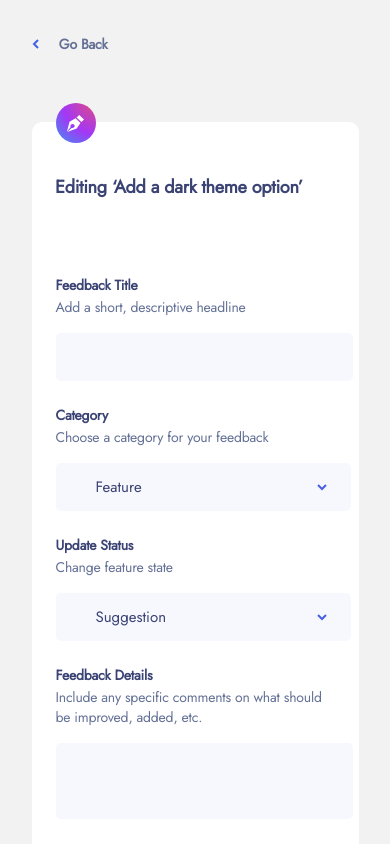
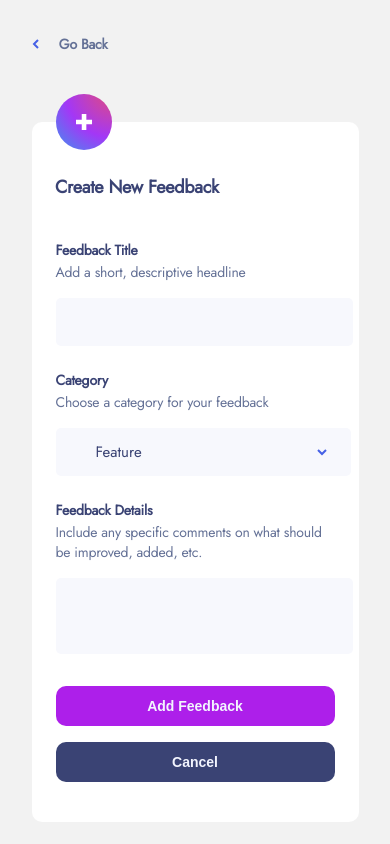
Before and after one commit to AmaliTech-Training-Academy/product-feedback-app, a React (Create React App) app in the folder project/: page / in a window 390 px wide. Shown: the top 844 px of the page. Built offline with nearby package versions, Linux system fonts and the light colour scheme.

Commit message:
Add mobile

```diff
--- a/project/src/App.js
+++ b/project/src/App.js
@@ -1,11 +1,15 @@
 import React from 'react';
 import './App.css';
-import EditFeedback from './Pages/Edit Feedback/EditFeedback';
+import MobileNav from './Components/Header/Mobile nav/MobileNav';
+// import EditFeedback from './Pages/Edit Feedback/EditFeedback';
+import Feedback from './Pages/Feedback/Feedback';
 
 function App() {
   return (
     <div className="App">
-      <EditFeedback />
+      {/* <EditFeedback /> */}
+      {/* <MobileNav /> */}
+      <Feedback />
     </div>
   );
 }
--- /dev/null
+++ b/project/src/Components/Header/Mobile nav/MobileNav.js
@@ -0,0 +1,14 @@
+import React from 'react'
+import {
+    Container
+} from './MobileNavStyles'
+
+function MobileNav() {
+  return (
+    <Container>
+        hey
+    </Container>
+  )
+}
+
+export default MobileNav
--- /dev/null
+++ b/project/src/Components/Header/Mobile nav/MobileNavStyles.js
@@ -0,0 +1,12 @@
+import styled from "styled-components";
+
+export const Container = styled.div`
+    position: absolute;
+    /* top: 0;
+    left: 0;
+    right: 0;
+    bottom: 0; */
+    width: 100%;
+    height: 100vh;
+    background-color: blue;
+`
--- a/project/src/Pages/Feedback/Feedback.js
+++ b/project/src/Pages/Feedback/Feedback.js
@@ -23,8 +23,9 @@ function Feedback(props) {
     setDetails(details)
   }
 
-  const post = (e) => {
+  const handleClick = (e) => {
     e.preventDefault()
+    if (props.type === 'Edit') {
       axios.post('http://localhost:8000/feedback', {
         title: title,
         category: option,
@@ -33,6 +34,11 @@ function Feedback(props) {
       })
       .catch((e) => {
         console.log(e)
+      })
+    }
+    axios.get('http://localhost:8000/feedback')
+      .then(response => {
+        console.log(response)
       })
   }
 
@@ -49,11 +55,9 @@ function Feedback(props) {
           <div className='buttons'>
             {(props.type === 'Edit') && <button className='button-4-default delete'>Delete</button>}
             <button className='button-3-default cancel'>Cancel</button>
-            <button className='button-1-default' onClick={post}>{props.type === 'Edit' ? 'Save Changes' : 'Add Feedback'}</button>
+            <button className='button-1-default' onClick={handleClick}>{props.type === 'Edit' ? 'Save Changes' : 'Add Feedback'}</button>
           </div>
         </form>
-        <span>{title}</span>
-        <span>{details}</span>
     </Container>
   )
 }
--- a/project/src/index.css
+++ b/project/src/index.css
@@ -1,6 +1,7 @@
 @import url('https://fonts.googleapis.com/css2?family=Jost&display=swap');
 
 body {
+  /* position: relative; */
   margin: 0;
   padding: 0;
   width: 100%;
```
Also changed, not shown: project/src/Pages/Edit Feedback/EditFeedback.js (+0 -26 lines), project/data/feedback.json (line endings or trailing spaces), project/src/App.css (line endings or trailing spaces). Lines whose indentation alone changed are shown as unchanged.
